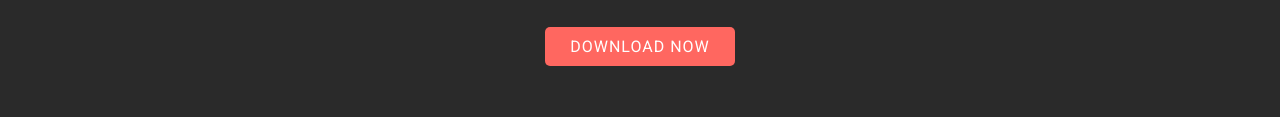
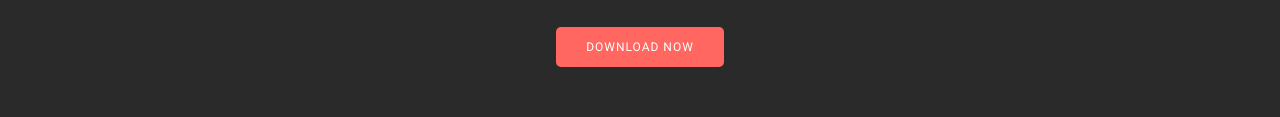
Before and after one commit to mrusselk/ss-offline-web1-image-to-html, a plain HTML site: page index.html in a window 1280 px wide. Shown: the part 320-437 px from the top of the page. Drawn offline with Linux system fonts and the light colour scheme.

Commit message:
Update style.css

```diff
--- a/css/style.css
+++ b/css/style.css
@@ -148,11 +148,11 @@ a, a:hover, a:focus, a:visited{
 	display: inline-block;
 	color:#fff;
 	background-color: #ff6760;
-	padding:10px 25px;
+	padding:13px 30px;
 	border-radius: 5px;
 	border:none;
 	text-transform: uppercase;
-	font-size: 16px;
+	font-size: 12px;
 	letter-spacing: 1px;
 	margin-top: 30px;
 	transition: all 0.3s ease;
```
